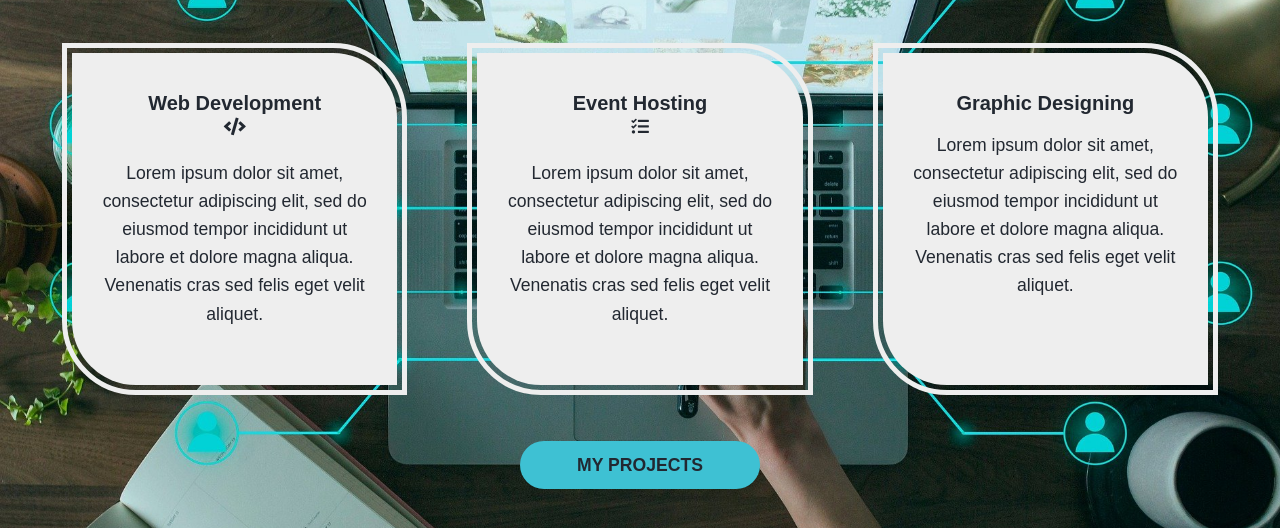
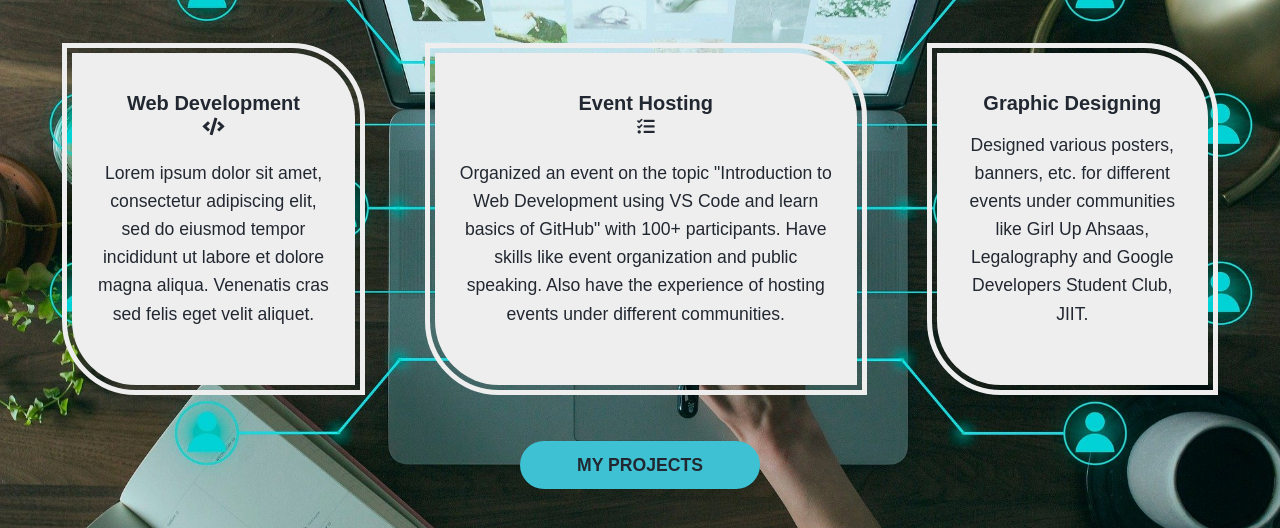
Before and after one commit to drishika2002/MyPortfolio, a plain HTML site: page index.html in a window 1280 px wide. Shown: the part 642-1170 px from the top of the page. Drawn offline with nearby package versions, Linux system fonts and the light colour scheme; a web font is replaced by a local one.

Commit message:
Update index.html

```diff
--- a/index.html
+++ b/index.html
@@ -84,18 +84,18 @@
           <h3>Event Hosting</h3>
           <i class="fas fa-tasks"></i>
           <p>
-            Lorem ipsum dolor sit amet, consectetur adipiscing elit, sed do
-            eiusmod tempor incididunt ut labore et dolore magna aliqua.
-            Venenatis cras sed felis eget velit aliquet.
+            Organized an event on the topic "Introduction to Web Development using VS Code
+            and learn basics of GitHub" with 100+ participants.
+            Have skills like event organization and public speaking.
+            Also have the experience of hosting events under different communities.
           </p>
         </div>
 
         <div class="service">
           <h3>Graphic Designing</h3>
           <p>
-            Lorem ipsum dolor sit amet, consectetur adipiscing elit, sed do
-            eiusmod tempor incididunt ut labore et dolore magna aliqua.
-            Venenatis cras sed felis eget velit aliquet.
+            Designed various posters, banners, etc. for different events under communities like
+            Girl Up Ahsaas, Legalography and Google Developers Student Club, JIIT.
           </p>
         </div>
       </div>
```
